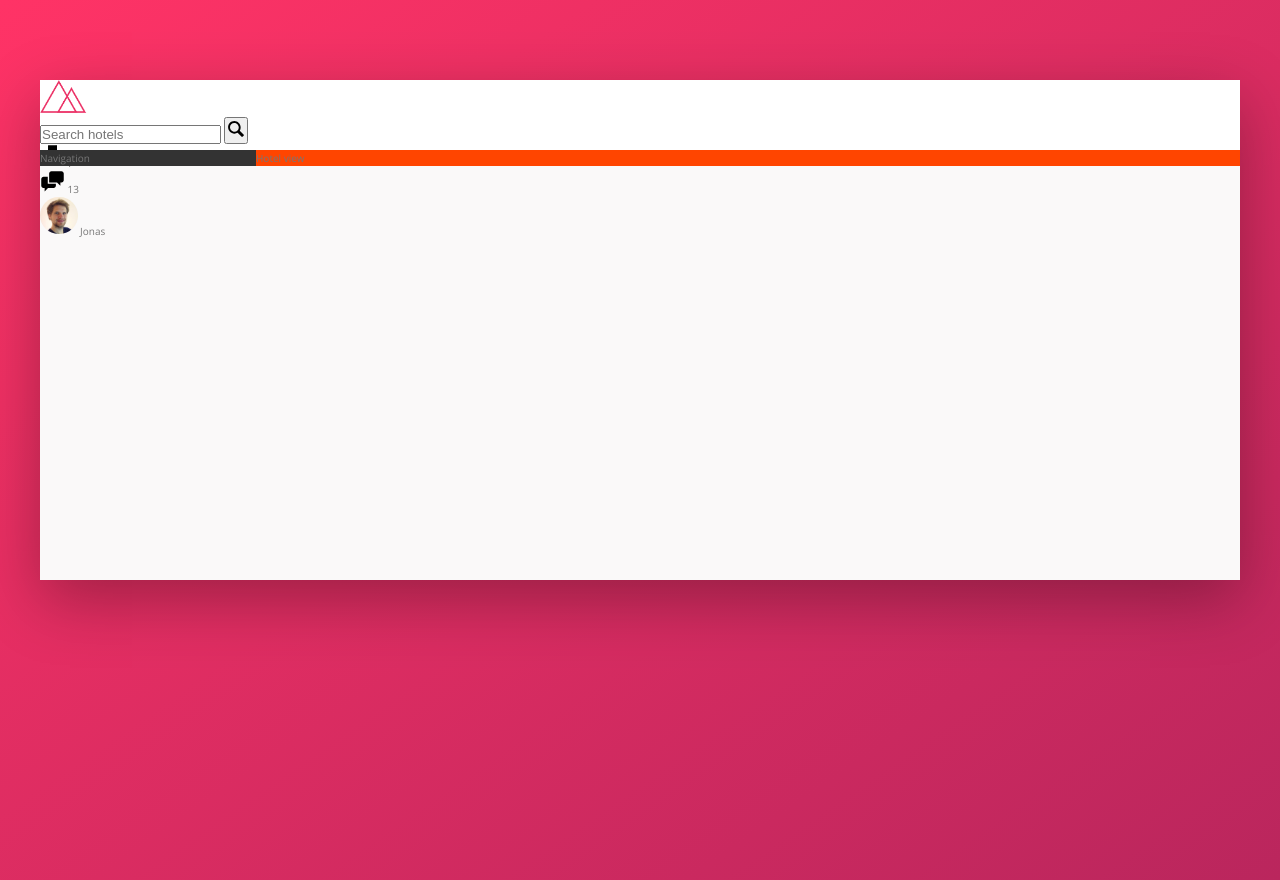
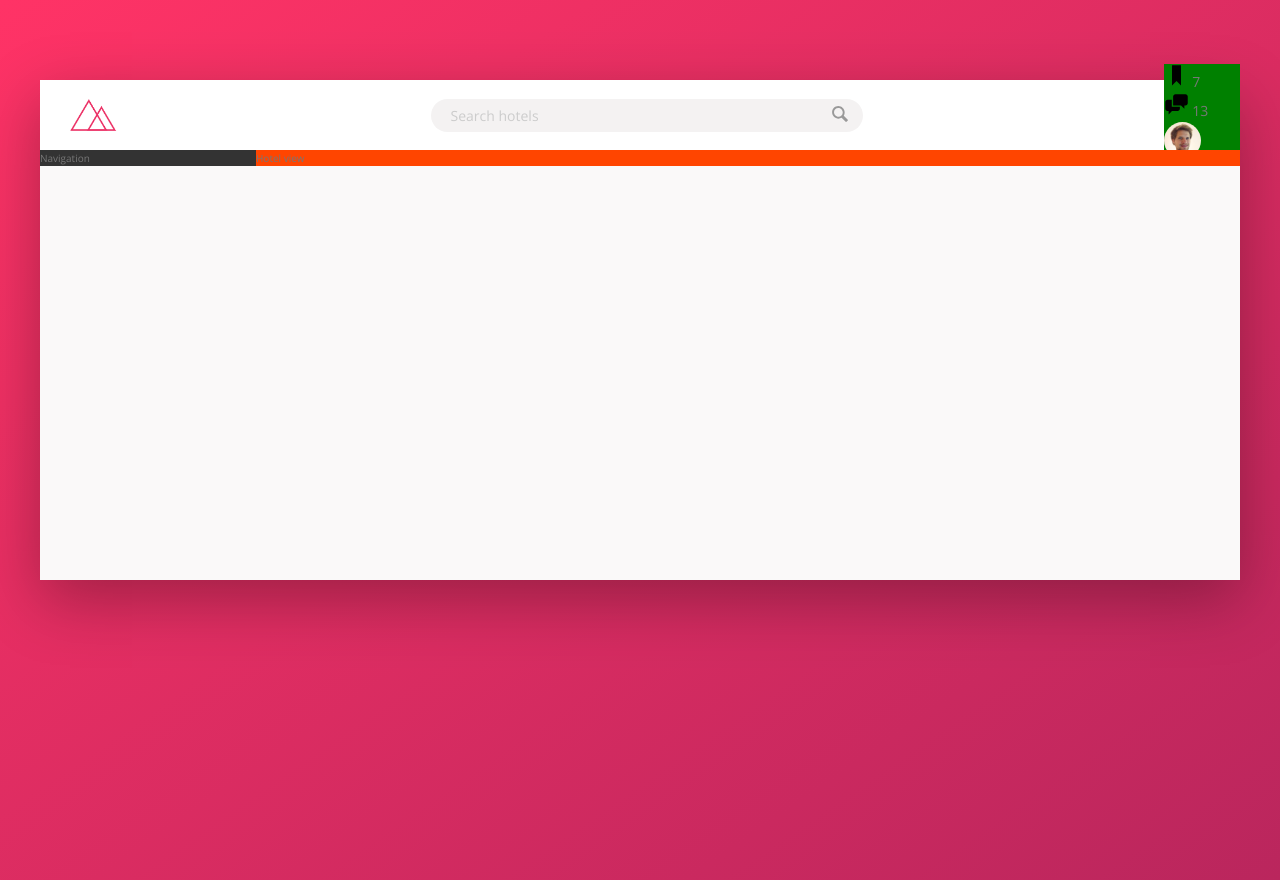
Before and after one commit to JoseIgnacioTapia/trillo-project, a website: page index.html in a window 1280 px wide. Drawn offline with nearby package versions, Linux system fonts and the light colour scheme.

Commit message:
Building the Header - Part 2

```diff
--- a/sass/_components.scss
+++ b/sass/_components.scss
@@ -2,26 +2,71 @@
 // LOGO
 .logo {
   height: 3.25rem;
+  margin-left: 3rem;
 }
 
 ///////////////////////////////////////
 // SEARCH
 .search {
+  flex: 0 0 40%;
+
+  display: flex;
+  align-items: center;
+  justify-content: center;
+
   &__input {
+    font-family: inherit;
+    font-size: inherit;
+    color: inherit;
+    background-color: var(--color-grey-light-2);
+    border: none;
+    padding: 0.7rem 2rem;
+    border-radius: 100px;
+    width: 90%;
+    transition: all 0.2s;
+    margin-right: -3.25rem;
+
+    &:focus {
+      outline: none;
+      width: 100%;
+      background-color: var(--color-grey-light-3);
+    }
+
+    &::-webkit-input-placeholder {
+      font-weight: 100;
+      color: var(--color-grey-light-4);
+    }
+  }
+
+  &__input:focus + &__button {
+    background-color: var(--color-grey-light-3);
   }
 
   &__button {
+    border: none;
+    background-color: var(--color-grey-light-2);
+
+    &:focus {
+      outline: none;
+    }
+
+    &:active {
+      transform: translateY(2px);
+    }
   }
 
   &__icon {
     height: 2rem;
     width: 2rem;
+    fill: var(--color-grey-dark-3);
   }
 }
 
 ///////////////////////////////////////
 // USER NAVIGATION
 .user-nav {
+  background-color: green;
+
   &__icon-box {
   }
 
--- a/sass/_layout.scss
+++ b/sass/_layout.scss
@@ -8,9 +8,14 @@
 }
 
 .header {
+  font-size: 1.4rem;
   height: 7rem;
   background-color: #fff;
   border-bottom: var(--color-grey-light-2);
+
+  display: flex;
+  justify-content: space-between;
+  align-items: center;
 }
 
 .content {
```
Also changed, not shown: css/main.css.
